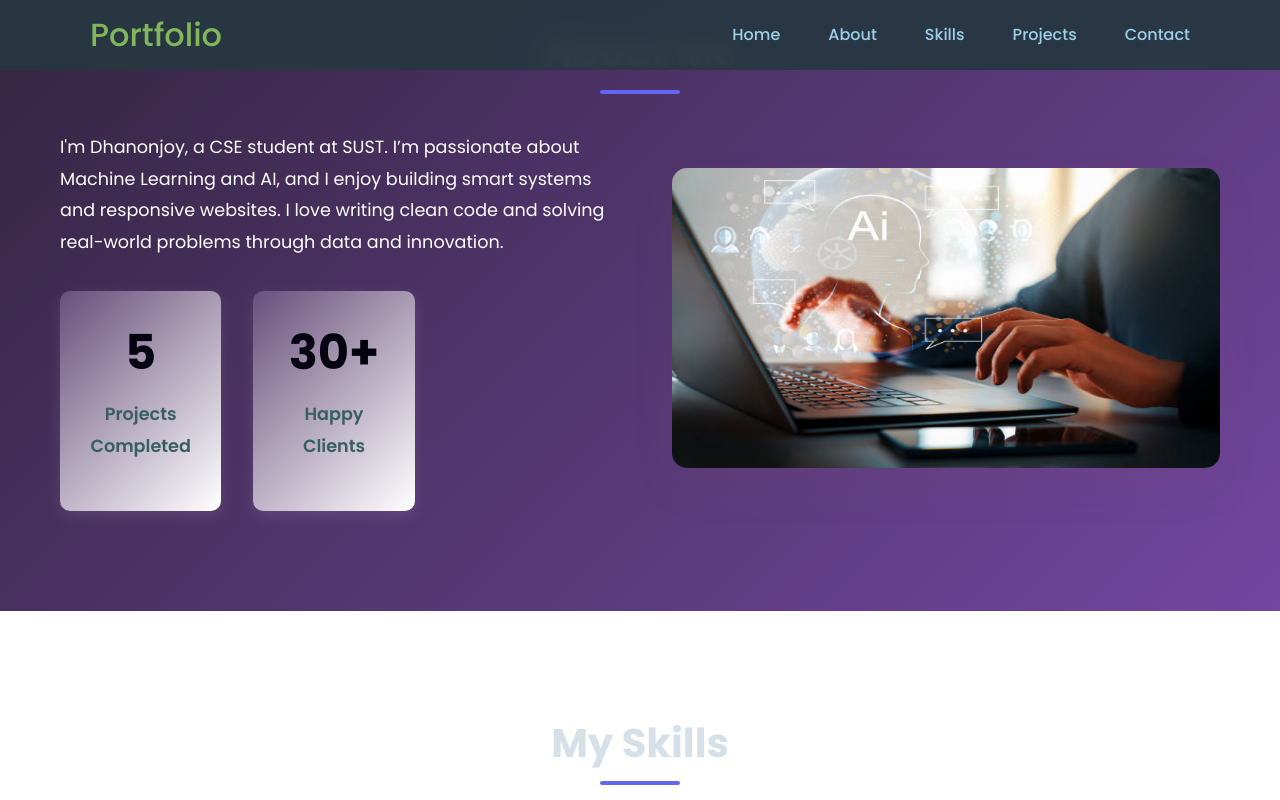
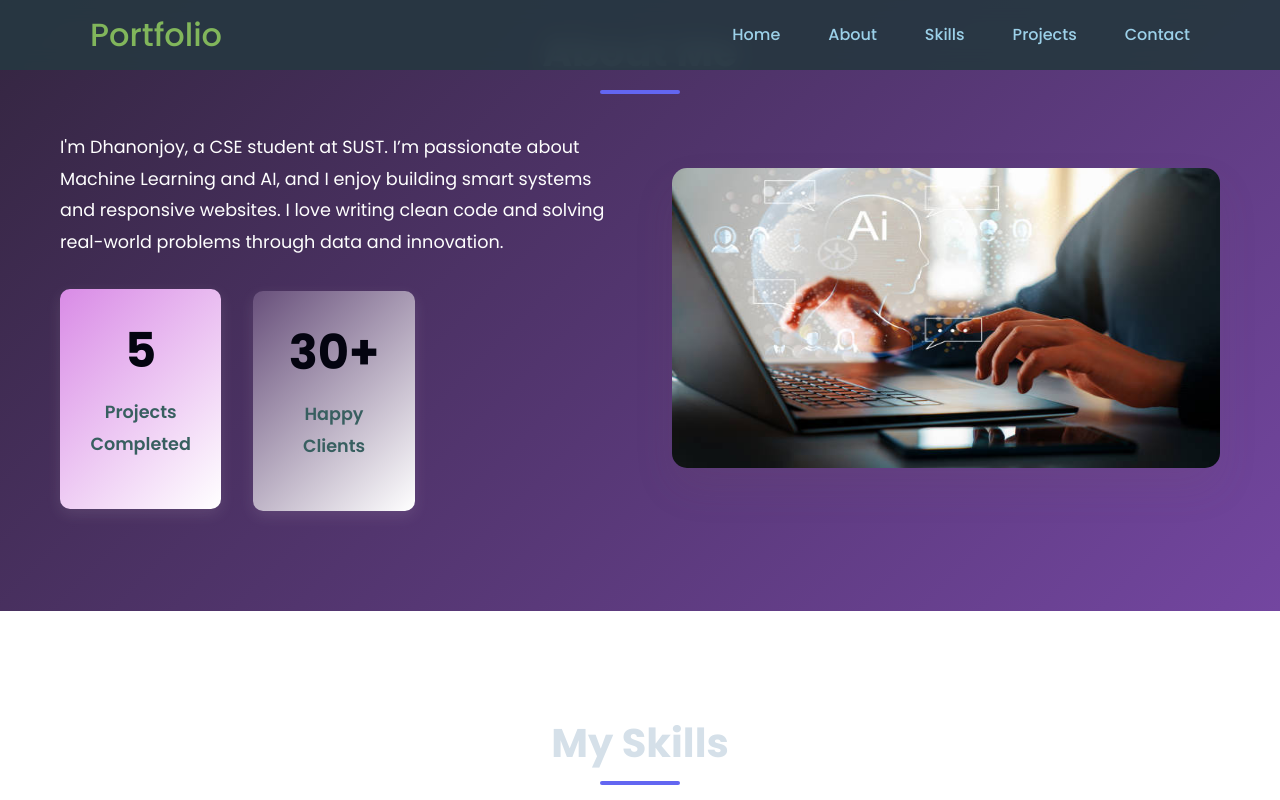
Before and after one commit to Dhanonjoy-2021331099/Portfolio, a plain HTML site: page index.html in a window 1280 px wide. In both pictures the pointer is over the element 140 px from the left and 1280 px from the top of the page. Shown: the part 880-1680 px from the top of the page. Drawn offline with Linux system fonts and the light colour scheme.

Commit message:
Update about section.css

```diff
--- a/style.css
+++ b/style.css
@@ -297,6 +297,12 @@ body {
 .stat p {
     color: #385f60;
     font-weight: 600;
+}
+.stat:hover{
+     background: linear-gradient(135deg, #d98be6 0%, #ffffff 100%);
+    color: #333;
+    transform: translateY(-2px);
+
 }
 
 .about-image img {
```
